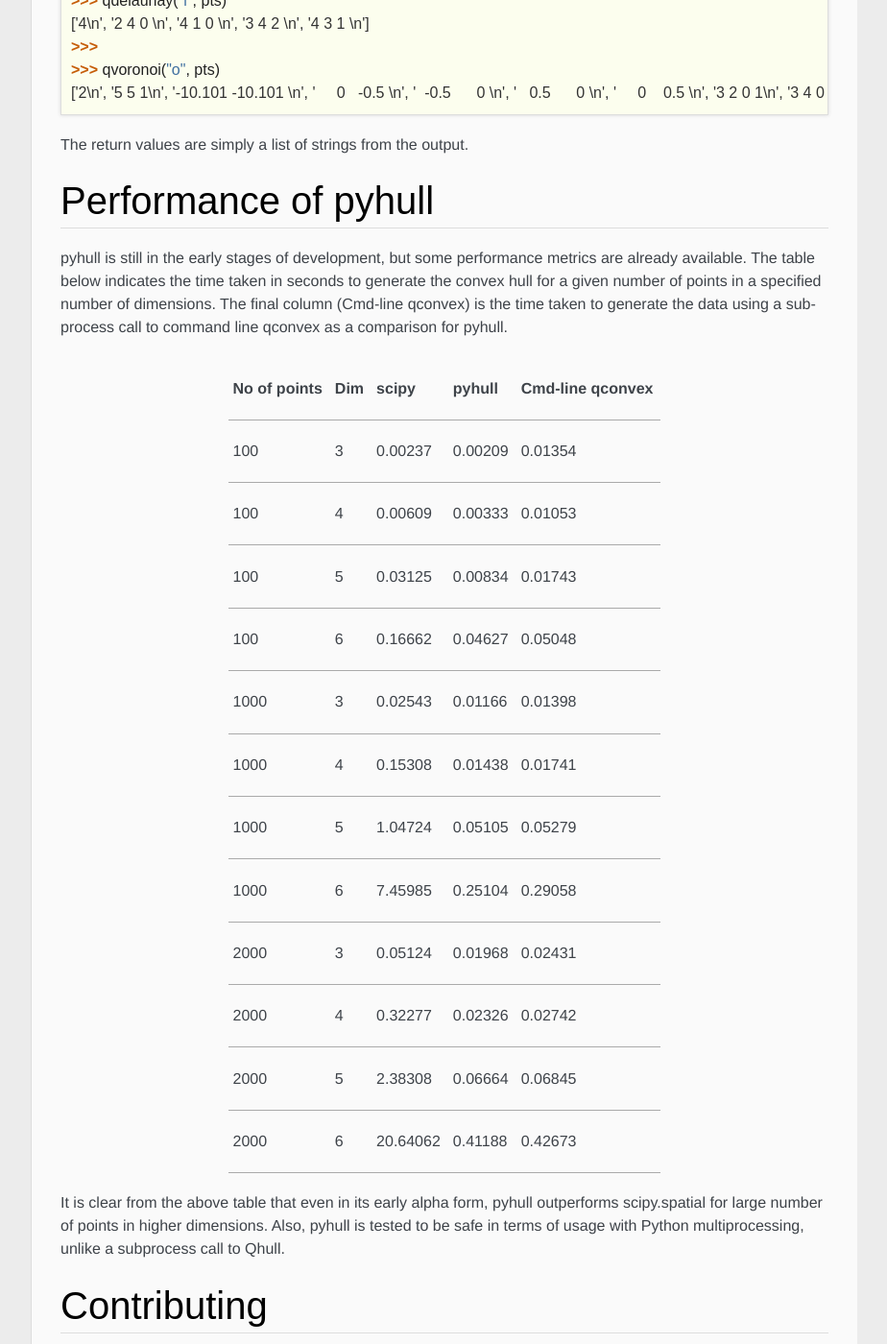
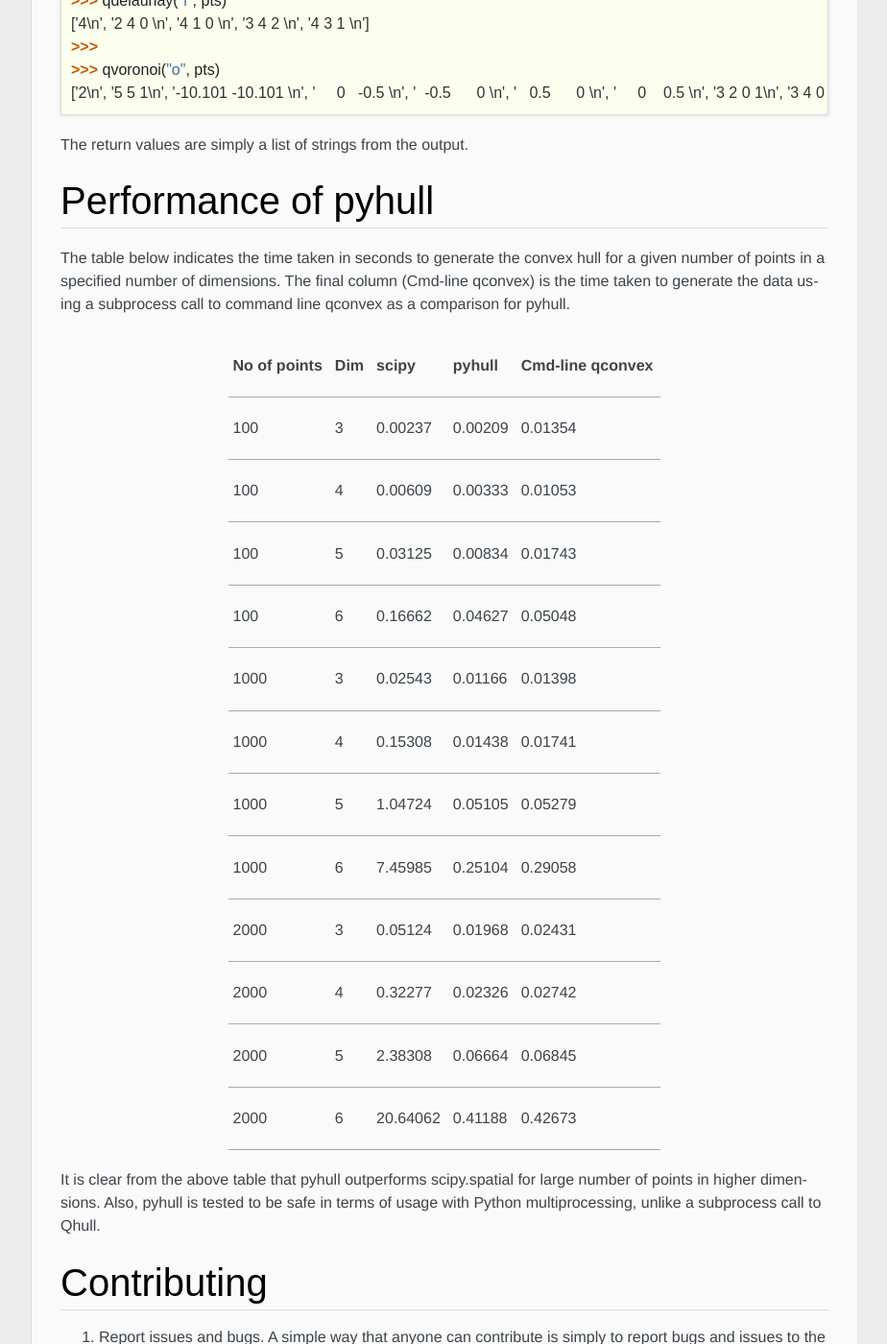
Before and after one commit to materialsvirtuallab/pyhull, a Sphinx documentation site: the page built from docs/index.rst, in a window 1280 px wide and 1400 px high, scrolled down 2351 px. Shown: the whole window at 96% size, without its empty margins (268-1192 px from the left). Built offline with Sphinx 7.4.7, drawn with Linux system fonts in a browser that asks for light colours; some web fonts are replaced.

Commit message:
More doc fixes.

```diff
--- a/docs/index.rst
+++ b/docs/index.rst
@@ -114,16 +114,15 @@
 Performance of pyhull
 =====================
 
-pyhull is still in the early stages of development, but some performance
-metrics are already available. The table below indicates the time taken in
-seconds to generate the convex hull for a given number of points in a
-specified number of dimensions. The final column (Cmd-line qconvex) is the
-time taken to generate the data using a subprocess call to command line
-qconvex as a comparison for pyhull.
+The table below indicates the time taken in seconds to generate the convex
+hull for a given number of points in a specified number of dimensions. The
+final column (Cmd-line qconvex) is the time taken to generate the data using
+a subprocess call to command line qconvex as a comparison for pyhull.
 
-============ === ======== ======= ================
-No of points Dim scipy    pyhull  Cmd-line qconvex
-============ === ======== ======= ================
+============ === ======== ======= ========
+No of points Dim scipy    pyhull  Cmd-line
+                                  qconvex
+============ === ======== ======= ========
 100          3   0.00237  0.00209 0.01354
 100          4   0.00609  0.00333 0.01053
 100          5   0.03125  0.00834 0.01743
@@ -136,12 +135,12 @@
 2000         4   0.32277  0.02326 0.02742
 2000         5   2.38308  0.06664 0.06845
 2000         6   20.64062 0.41188 0.42673
-============ === ======== ======= ================
+============ === ======== ======= ========
 
-It is clear from the above table that even in its early alpha form,
-pyhull outperforms scipy.spatial for large number of points in higher
-dimensions. Also, pyhull is tested to be safe in terms of usage with Python
-multiprocessing, unlike a subprocess call to Qhull.
+It is clear from the above table that pyhull outperforms scipy.spatial for
+large number of points in higher dimensions. Also, pyhull is tested to be
+safe in terms of usage with Python multiprocessing, unlike a subprocess call
+to Qhull.
 
 Contributing
 ============
```
